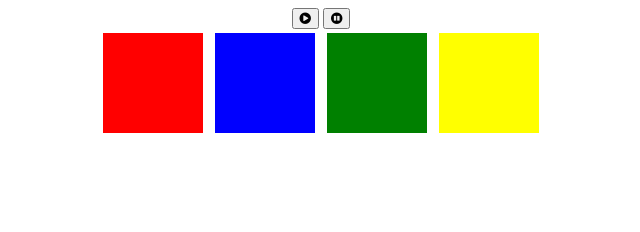
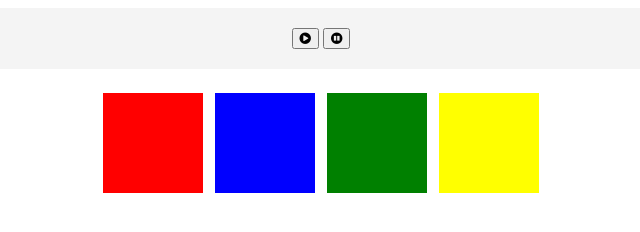
Before and after one commit to WebDevTuts/animejs_sandbox, a plain HTML site: page index.html in a window 1280 px wide. Shown: the whole page, without its empty margins (319-959 px from the left). Drawn offline with nearby package versions, Linux system fonts and the light colour scheme.

Commit message:
Add styles for #btns

```diff
--- a/style.css
+++ b/style.css
@@ -2,6 +2,12 @@
   width: 80%;
   margin: auto;
   text-align: center;
+}
+
+#btns {
+  padding: 20px;
+  background: #f4f4f4;
+  margin-bottom: 20px;
 }
 
 .box {
```
